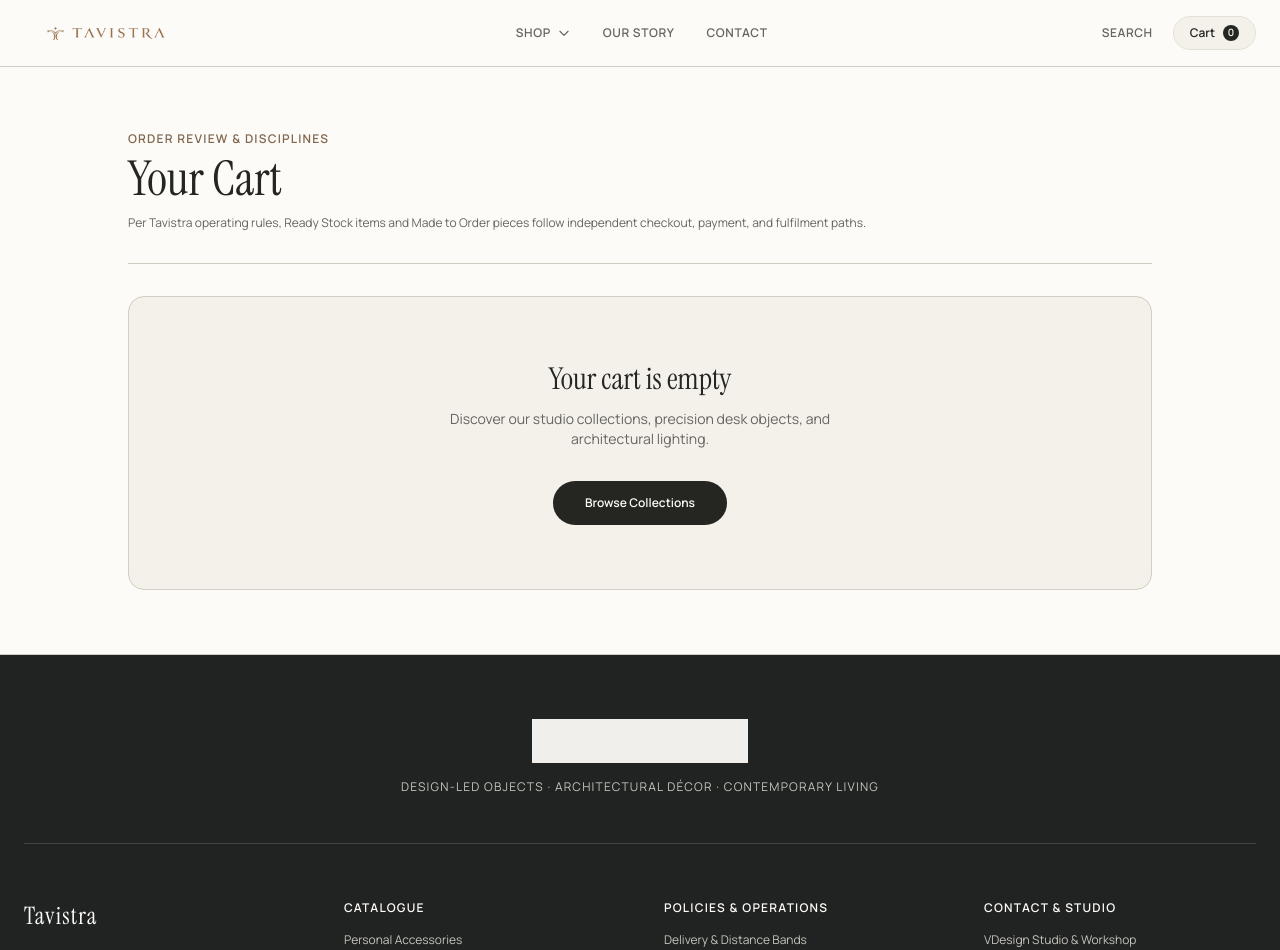
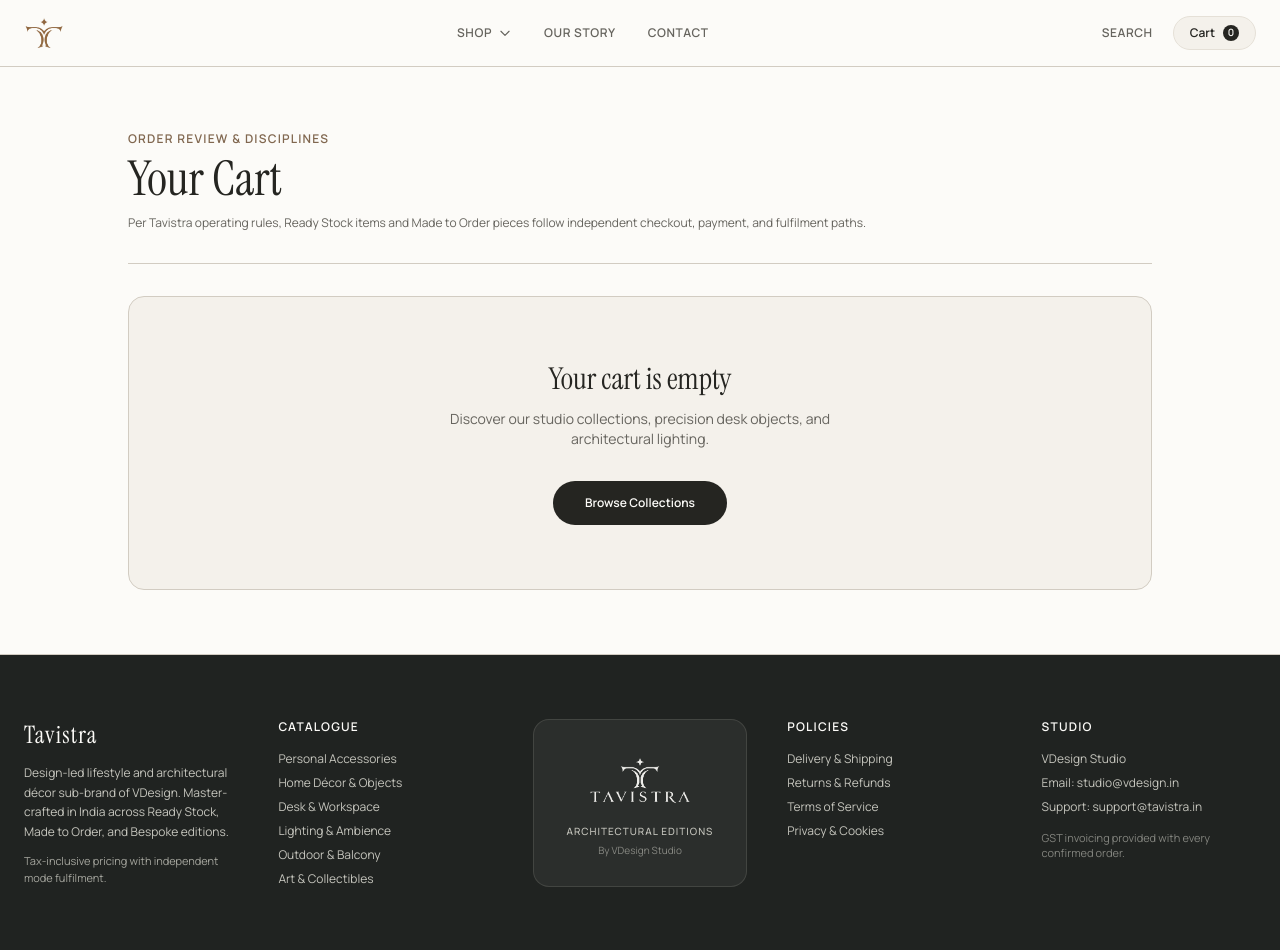
Before and after one commit to vsd9992/websiteTavistra, a Next.js app in the folder apps/storefront/: page /cart in a window 1280 px wide. Shown: the top 950 px of the page. Built offline with nearby package versions, Linux system fonts and the light colour scheme.

Commit message:
feat(brand): use logo-mark only in header, 5-column footer with centerpiece logo-full, and clean origin card

```diff
--- a/apps/storefront/src/components/Footer.tsx
+++ b/apps/storefront/src/components/Footer.tsx
@@ -6,36 +6,22 @@ export function Footer() {
   return (
     <footer className="mt-auto border-t border-[var(--color-decorative-border)] bg-[var(--color-charcoal)] text-[var(--color-ivory)]">
       <div className="mx-auto max-w-7xl px-6 py-16">
-        {/* Centerpiece Full Logo */}
-        <div className="mb-14 pb-12 border-b border-[var(--color-muted-dark)]/20 flex flex-col items-center justify-center text-center">
-          <Image
-            src="/tavistra-brand-lockup-light.png"
-            alt="Tavistra Full Brand"
-            width={240}
-            height={48}
-            className="h-9 sm:h-11 w-auto object-contain opacity-95 mb-4"
-          />
-          <p className="text-xs uppercase tracking-widest text-[var(--color-muted-dark)]">
-            Design-Led Objects · Architectural Décor · Contemporary Living
-          </p>
-        </div>
-
-        <div className="grid grid-cols-1 md:grid-cols-4 gap-12">
-          {/* Brand Philosophy */}
-          <div className="space-y-4">
+        {/* 5-Column Grid with Centerpiece Full Logo */}
+        <div className="grid grid-cols-1 sm:grid-cols-2 lg:grid-cols-5 gap-10 items-start">
+          {/* Column 1: Brand Statement */}
+          <div className="space-y-3">
             <span className="font-editorial text-2xl tracking-wider text-[var(--color-canvas)] block">
               Tavistra
             </span>
             <p className="text-xs leading-relaxed text-[var(--color-muted-dark)]">
-              A design-led lifestyle and architectural décor sub-brand of VDesign.
-              Master-crafted in India across Ready Stock, Made to Order, and Bespoke editions.
+              Design-led lifestyle and architectural décor sub-brand of VDesign. Master-crafted in India across Ready Stock, Made to Order, and Bespoke editions.
             </p>
             <p className="text-[11px] text-[var(--color-muted-dark)]/80">
-              Operating strictly on transparent, tax-inclusive pricing with independent mode fulfilment.
+              Tax-inclusive pricing with independent mode fulfilment.
             </p>
           </div>
 
-          {/* Discovery / Categories */}
+          {/* Column 2: Catalogue */}
           <div>
             <h4 className="text-xs font-semibold uppercase tracking-widest text-[var(--color-canvas)] mb-4">
               Catalogue
@@ -54,20 +40,37 @@ export function Footer() {
             </ul>
           </div>
 
-          {/* Transparent Policies (PhonePe Review Readiness) */}
+          {/* Column 3 (Center): Centerpiece Full Logo */}
+          <div className="flex flex-col items-center justify-center text-center p-6 rounded-2xl border border-[var(--color-muted-dark)]/15 bg-[var(--color-canvas)]/5 self-stretch">
+            <Image
+              src="/logo-full-light.png"
+              alt="Tavistra Full Logo"
+              width={260}
+              height={86}
+              className="h-16 w-auto object-contain mb-3 opacity-95"
+            />
+            <span className="text-[10px] uppercase tracking-widest text-[var(--color-muted-dark)] font-medium">
+              Architectural Editions
+            </span>
+            <p className="text-[10px] text-[var(--color-muted-dark)]/60 mt-1">
+              By VDesign Studio
+            </p>
+          </div>
+
+          {/* Column 4: Policies & Operations */}
           <div>
             <h4 className="text-xs font-semibold uppercase tracking-widest text-[var(--color-canvas)] mb-4">
-              Policies & Operations
+              Policies
             </h4>
             <ul className="space-y-2 text-xs text-[var(--color-muted-dark)]">
               <li>
                 <Link href="/shipping" className="hover:text-[var(--color-canvas)] transition-colors">
-                  Delivery & Distance Bands
+                  Delivery & Shipping
                 </Link>
               </li>
               <li>
                 <Link href="/returns-refunds" className="hover:text-[var(--color-canvas)] transition-colors">
-                  Returns & Cancellations
+                  Returns & Refunds
                 </Link>
               </li>
               <li>
@@ -77,28 +80,29 @@ export function Footer() {
               </li>
               <li>
                 <Link href="/privacy" className="hover:text-[var(--color-canvas)] transition-colors">
-                  Privacy Policy
+                  Privacy & Cookies
                 </Link>
               </li>
             </ul>
           </div>
 
-          {/* Contact & Merchant Identity */}
+          {/* Column 5: Contact & Studio */}
           <div>
             <h4 className="text-xs font-semibold uppercase tracking-widest text-[var(--color-canvas)] mb-4">
-              Contact & Studio
+              Studio
             </h4>
             <div className="space-y-2 text-xs text-[var(--color-muted-dark)]">
-              <p>VDesign Studio & Workshop</p>
+              <p>VDesign Studio</p>
               <p>Email: studio@vdesign.in</p>
               <p>Support: support@tavistra.in</p>
               <p className="pt-2 text-[11px] text-[var(--color-muted-dark)]/60">
-                GST & Invoicing details provided with every confirmed order.
+                GST invoicing provided with every confirmed order.
               </p>
             </div>
           </div>
         </div>
 
+        {/* Bottom Bar */}
         <div className="mt-16 pt-8 border-t border-[var(--color-muted-dark)]/20 flex flex-col md:flex-row justify-between items-center text-[11px] text-[var(--color-muted-dark)]">
           <p>© 2026 Tavistra by VDesign. All rights reserved.</p>
           <p className="mt-2 md:mt-0">
--- a/apps/storefront/src/components/Header.tsx
+++ b/apps/storefront/src/components/Header.tsx
@@ -39,16 +39,16 @@ export function Header() {
   return (
     <header className="sticky top-0 z-50 w-full border-b border-[var(--color-decorative-border)] bg-[var(--color-canvas)]/95 backdrop-blur-md">
       <div className="mx-auto flex max-w-7xl items-center justify-between px-6 py-4">
-        {/* Brand Lockup */}
+        {/* Brand Mark Only */}
         <div className="flex items-center gap-8">
           <Link href="/" className="group flex items-center">
             <Image
-              src="/tavistra-brand-lockup.png"
+              src="/logo-mark.png"
               alt="Tavistra"
-              width={160}
+              width={40}
               height={32}
               priority
-              className="h-8 w-auto object-contain transition-opacity group-hover:opacity-85"
+              className="h-8 w-auto object-contain transition-opacity group-hover:opacity-80"
             />
           </Link>
         </div>
```
Also changed, not shown: apps/storefront/public/logo-full-light.png (added).
